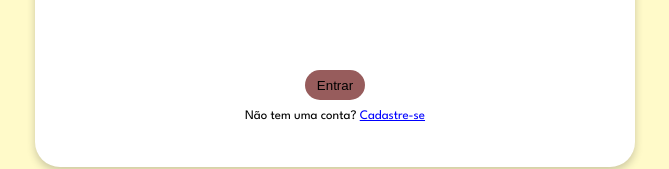
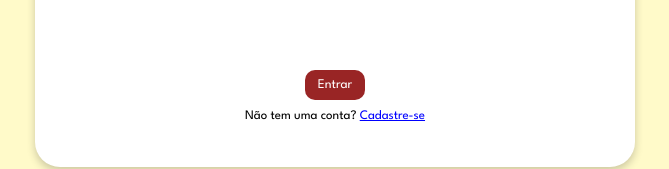
Before and after one commit to maju-gomes/meia_duzia, a Vue app in the folder meia_duzia/: page /login in a window 1280 px wide. Shown: the part 408-577 px from the top of the page, without its empty margins (305-974 px from the left). Built offline with nearby package versions, Linux system fonts and the light colour scheme.

Commit message:
padronização dos botões

```diff
--- a/meia_duzia/src/components/LoginCard.vue
+++ b/meia_duzia/src/components/LoginCard.vue
@@ -48,13 +48,15 @@ form {
 }
 
 input[type="submit"]{
+  font-family: 'League Spartan';
   display: block;
   margin: 3rem auto 0;
   height: 30px;
   width: 60px;
   border: none;
-  border-radius: 15px;
-  background-color: #975c5c;
+  border-radius: 10px;
+  background-color: #992525;
+  color: white;
 }
 
 p {
--- a/meia_duzia/src/views/OuvidoriaView.vue
+++ b/meia_duzia/src/views/OuvidoriaView.vue
@@ -46,6 +46,7 @@ import Footer from '@/components/Footer.vue'
 <!------------------------------ CSS ------------------------------>
 
 <style scoped>
+    url
 
     h2 {
         margin-bottom: 25px;
@@ -82,7 +83,6 @@ import Footer from '@/components/Footer.vue'
     }
 
     input[type='submit'] {
-        background-color: #d38787;
         border: none;
         border-radius: 10px;
     }
```
